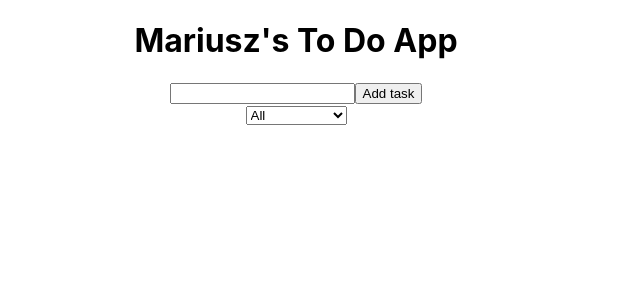
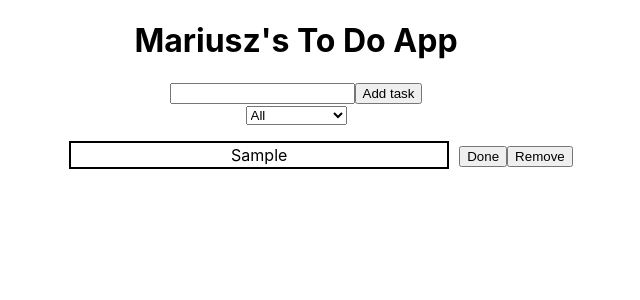
Before and after one commit to MariuszRozycki/marius_to-do-app, a React (Create React App) app: page / in a window 1280 px wide. Both pictures are taken after typing "Sample" into the empty fields and a click on the button "Add task". Shown: the top 300 px of the page, without its empty margins (344-984 px from the left). Built offline with nearby package versions, Linux system fonts and the light colour scheme.

Commit message:
feat: add remove and done handler

```diff
--- a/src/App.css
+++ b/src/App.css
@@ -2,37 +2,25 @@
   text-align: center;
 }
 
-.App-logo {
-  height: 40vmin;
-  pointer-events: none;
+.todo {
+  width: 100%;
+  margin: 5px;
 }
 
-@media (prefers-reduced-motion: no-preference) {
-  .App-logo {
-    animation: App-logo-spin infinite 20s linear;
-  }
+.todo-item,
+.complete-btn,
+.trash-btn {
+  display: inline-block;
 }
 
-.App-header {
-  background-color: #282c34;
-  min-height: 100vh;
-  display: flex;
-  flex-direction: column;
-  align-items: center;
-  justify-content: center;
-  font-size: calc(10px + 2vmin);
-  color: white;
+.todo-item {
+  width: 30%;
+  margin-right: 10px;
+  border: 2px solid;
+  padding: 2px;
 }
 
-.App-link {
-  color: #61dafb;
+.completed {
+  text-decoration: line-through;
+  opacity: 0.5;
 }
-
-@keyframes App-logo-spin {
-  from {
-    transform: rotate(0deg);
-  }
-  to {
-    transform: rotate(360deg);
-  }
-}
--- a/src/App.js
+++ b/src/App.js
@@ -1,15 +1,26 @@
-import React from 'react';
+import React, { useState } from 'react';
 
 import './App.css';
 import Form from './components/Form';
 import ToDoList from './components/ToDoList';
 
 function App() {
+  const [inputText, setInputText] = useState("");
+  const [todos, setTodos] = useState([]);
+
   return (
     <div className="App">
       <h1>Mariusz's To Do App</h1>
-      <Form />
-      <ToDoList />
+      <Form
+        inputText={inputText}
+        todos={todos}
+        setTodos={setTodos}
+        setInputText={setInputText}
+      />
+      <ToDoList
+        todos={todos}
+        setTodos={setTodos}
+      />
     </div>
   );
 }
--- a/src/components/Form.js
+++ b/src/components/Form.js
@@ -1,33 +1,35 @@
-import React, { useState } from "react";
+import React from "react";
 
-function Form() {
-  const [inputText, setInputText] = useState("");
-  const [toDo, setToDo] = useState([]);
-  console.log("toDo", toDo);
+function Form({ inputText, todos, setTodos, setInputText }) {
 
   const inputTextHandler = (e) => {
-    setInputText(e.target.value)
+    setInputText(e.target.value);
   }
 
-  const submitToDoHandler = (e) => {
+  const submitTodoHandler = (e) => {
     e.preventDefault();
-    setToDo([
-      ...toDo,
+    setTodos([
+      ...todos,
       {
         text: inputText,
         completed: false,
-        id: Math.random() * 1000
+        id: Math.floor(Math.random() * 1000)
       }
-    ]);
-    setInputText("");
+    ])
+    setInputText("")
   }
+
 
   return (
     <form>
-      <input value={inputText} type="text" className="to-do--input" onChange={inputTextHandler} />
-      <button className="to-do--button" type="submit" onClick={submitToDoHandler}>Add task</button>
+      <input
+        value={inputText}
+        type="text"
+        className="todo-input"
+        onChange={inputTextHandler} />
+      <button className="todo-button" type="submit" onClick={submitTodoHandler}>Add task</button>
       <div className="select">
-        <select name="to-do--options" id="to-do--options" className="filter-options">
+        <select name="todos" id="todos" className="filter-todo">
           <option value="all">All</option>
           <option value="completed">Completed</option>
           <option value="uncompleted">Uncompleted</option>
--- /dev/null
+++ b/src/components/ToDo.js
@@ -0,0 +1,30 @@
+import React from "react";
+
+function ToDo({ text, todo, todos, setTodos }) {
+
+  const deleteHandler = () => {
+    setTodos(todos.filter(el => el.id !== todo.id))
+  }
+
+  const checkedHandler = () => {
+    setTodos(todos.map(item => {
+      if (item.id === todo.id) {
+        return {
+          ...item,
+          completed: !item.completed
+        }
+      }
+    }))
+    console.log(todos);
+  }
+
+  return (
+    <div className="todo">
+      <li className={`todo-item ${todo.completed ? "completed" : ""}`}>{text}</li>
+      <button className="complete-btn" onClick={checkedHandler}>Done</button>
+      <button className="trash-btn" onClick={deleteHandler}>Remove</button>
+    </div>
+  )
+}
+
+export default ToDo;
--- a/src/components/ToDoList.js
+++ b/src/components/ToDoList.js
@@ -1,9 +1,22 @@
-import React, { useState } from "react";
+import React from "react";
 
-function ToDoList() {
+import ToDo from "./ToDo";
+
+function ToDoList({ todos, setTodos }) {
+
   return (
-    <div className="to-do--container">
-      <ul className="to-do--list"></ul>
+    <div className="todo-container">
+      <ul className="todo-list">
+        {todos.map((todo, index) => (
+          <ToDo
+            key={index}
+            text={todo.text}
+            setTodos={setTodos}
+            todo={todo}
+            todos={todos}
+          />
+        ))}
+      </ul>
     </div>
   )
 }
```
